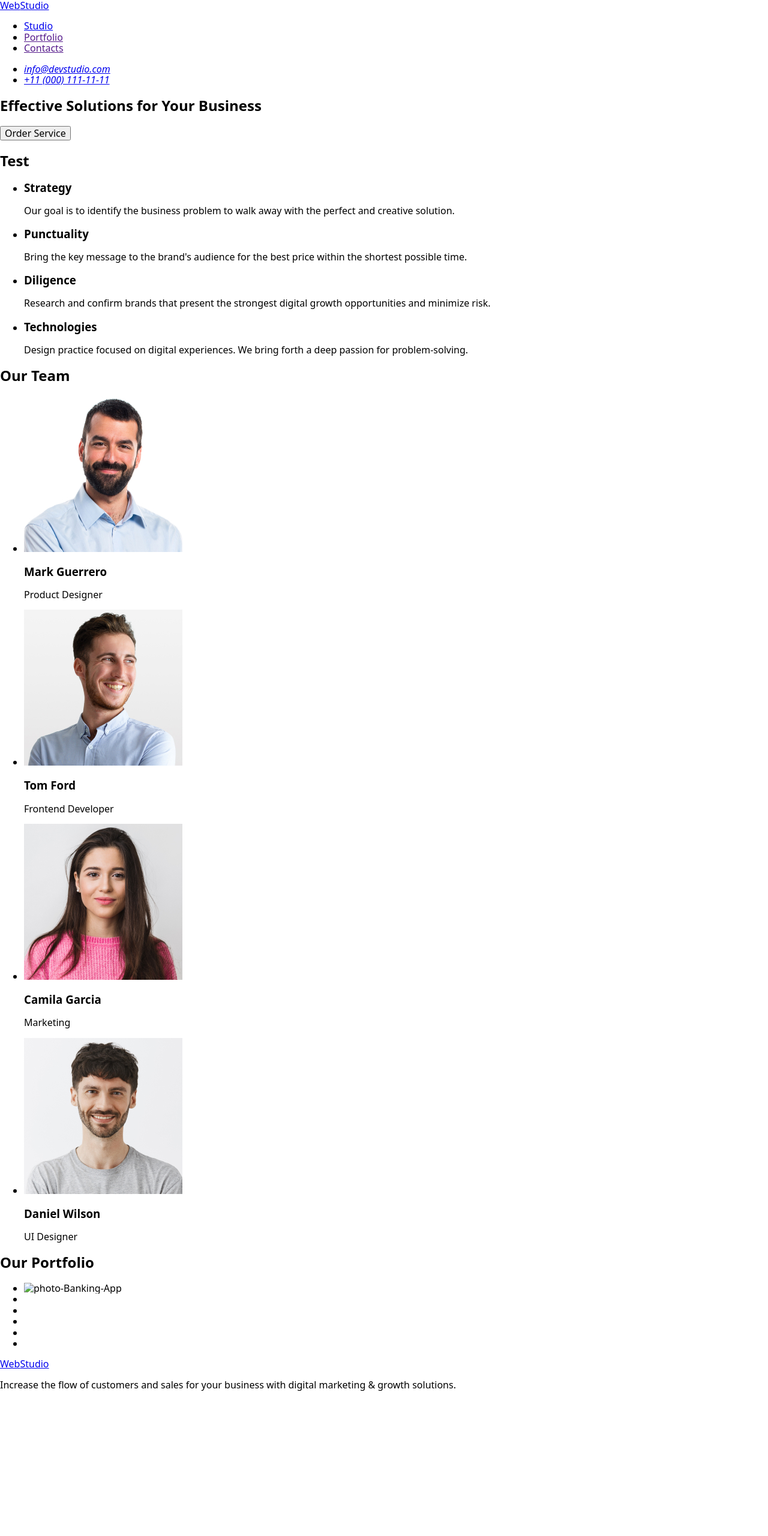
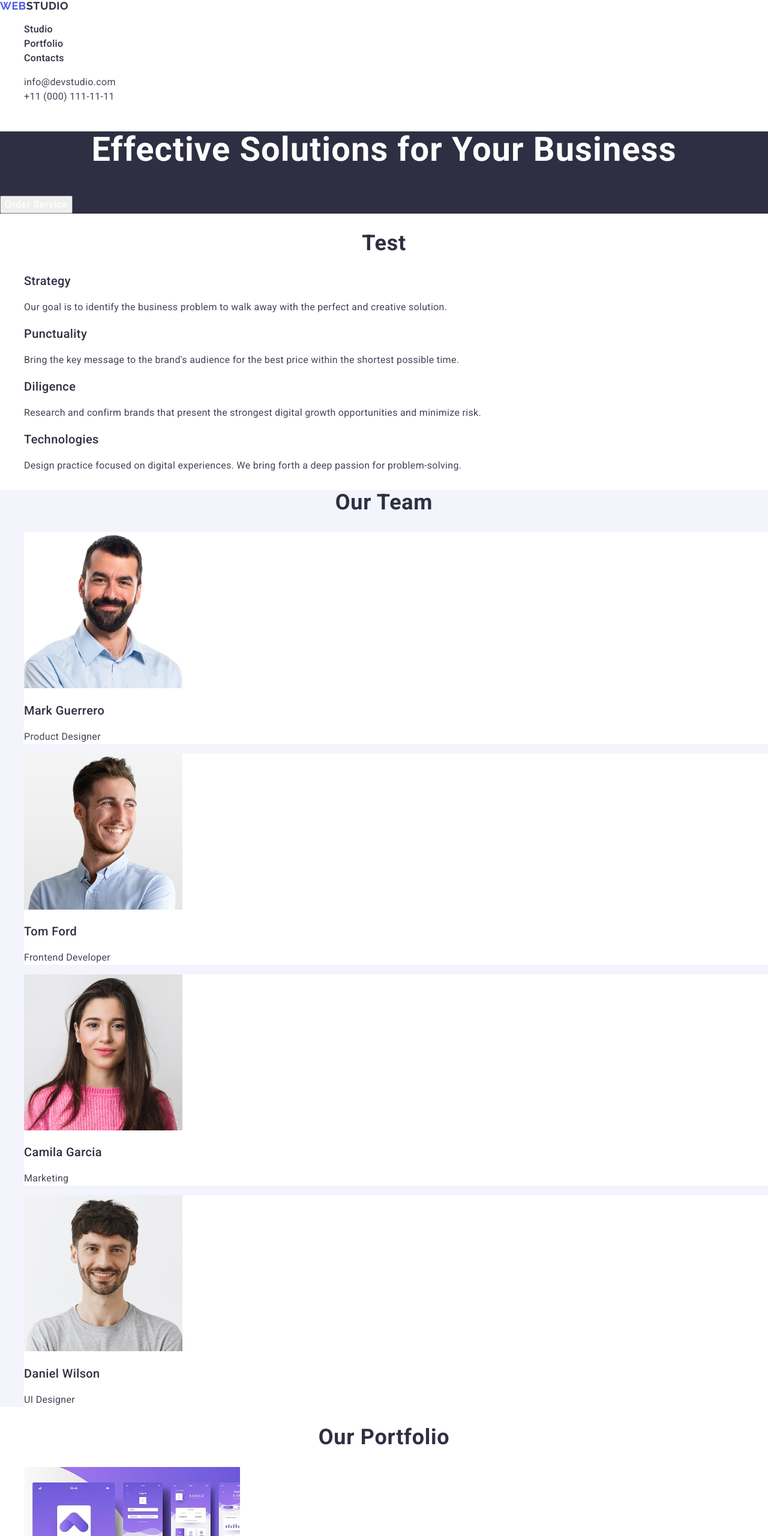
Before and after one commit to alena-mrk256/goit-markup-hw-02, a plain HTML site: page index.html in a window 1280 px wide. Shown: the top 2560 px of the page at 60% size. Before the commit the page ends 2333 px from the top, so only its background shows below. Drawn offline with nearby package versions, Linux system fonts and the light colour scheme.

Commit message:
add initial files

```diff
--- /dev/null
+++ b/css/style.css
@@ -0,0 +1,135 @@
+body {
+    font-family: "Roboto", sans-serif;
+    background-color: #fff;
+    color: #434455;
+}
+ul, ol{
+    list-style-type: none;
+}
+
+a{
+    text-decoration: none;
+}
+
+.address-head{
+    font-style: normal
+}
+.logo{
+    font-family: "Raleway", sans-serif;
+    font-weight: 700;
+    font-size: 18px;
+    line-height: 1.16;
+    letter-spacing: 0.03em;
+    text-transform: uppercase;
+    color: #4d5ae5;
+}
+.logo-text{
+    color: #2e2f42;
+}
+.link-header{
+    font-weight: 500;
+    font-size: 16px;
+    line-height: 1.5;
+    letter-spacing: 0.02em;
+    color: #2e2f42;
+}
+.link-header:focus, .link-header:hover{
+    color: #404BBF
+}
+
+.address-link{
+    font-weight: 400;
+    font-size: 16px;
+    line-height: 1.5;
+    letter-spacing: 0.02em;
+    color: #434455;
+}
+.address-link:focus, .address-link:hover {
+    color: #404BBF;
+}
+
+.business{
+    background: #2e2f42;
+}
+
+.business-h{
+    font-weight: 700;
+    font-size: 56px;
+    line-height: 1.07143;
+    letter-spacing: 0.02em;
+    text-align: center;
+    color: #fff;
+}
+.button-business{
+    font-weight: 500;
+    font-size: 16px;
+    line-height: 1.5;
+    letter-spacing: 0.04em;
+    color: #fff;
+}
+
+.button-business:focus, .button-business:hover {
+    background-color: #404BBF;
+}
+.base-h-two{
+    font-weight: 700;
+    font-size: 36px;
+    line-height: 1.11;
+    letter-spacing: 0.02em;
+    text-align: center;
+    color: #2e2f42;
+}
+.base-h-tri{
+    font-weight: 500;
+    font-size: 20px;
+    line-height: 1.2;
+    letter-spacing: 0.02em;
+    color: #2e2f42;
+}
+
+.base-p{
+    font-weight: 400;
+    font-size: 16px;
+    line-height: 1.5;
+    letter-spacing: 0.02em;
+    color: #434455;
+}
+
+.comand{
+    background: #f4f4fd;
+}
+.base-h-two-van{
+    font-weight: 700;
+    font-size: 36px;
+    line-height: 1.11111;
+    letter-spacing: 0.02em;
+    text-align: center;
+    color: #2e2f42;
+}
+
+.comand-link{
+    background: #fff;
+}
+.footer{
+    background: #2e2f42;
+}
+.logo-footer{
+    font-family: "Raleway", sans-serif;
+    font-weight: 700;
+    font-size: 18px;
+    line-height: 1.16667;
+    letter-spacing: 0.03em;
+    text-transform: uppercase;
+    color: #4d5ae5;
+}
+.logo-footer-span{
+    color: #f4f4fd;
+}
+
+.footer-p{
+    font-weight: 400;
+    font-size: 16px;
+    line-height: 1.5;
+    letter-spacing: 0.02em;
+    color: #f4f4fd;
+}
--- a/index.html
+++ b/index.html
@@ -16,7 +16,7 @@
       href="https://fonts.googleapis.com/css2?family=Raleway:ital,wght@0,700;1,700&family=Roboto:wght@400;500;700&display=swap"
       rel="stylesheet"
     />
-    <link rel="stylesheet" href=".css/style.css">
+    <link rel="stylesheet" href="./css/style.css">
     <title>Document</title>
   </head>
   <body>
@@ -141,24 +141,70 @@
 
       <!-- Portfolio -->
        <section>
-        <h2>Our Portfolio</h2>
+        <h2 class="base-h-two-van">Our Portfolio</h2>
         <ul>
           <li>
             <img
-            src=".images/photo-1.jpg"
-            alt="photo-Banking-App">
+            src="./images/photo-1.jpg"
+            alt="photo-Banking-App"
+            width="360"
+            height="300"
+            />
+            <h3 class="base-h-tri">Banking App</h3>
+            <p class="base-p">App</p>
           </li>
-          <li></li>
-          <li></li>
-          <li></li>
-          <li></li>
-          <li></li>
+          <li>
+            <img
+            src="./images/photo-2.jpg"
+            alt="photo-Cashless-Payment"
+            width="360"
+            height="300"
+            />
+            <h3 class="base-h-tri">Cashless Payment</h3>
+            <p class="base-p">Marketing</p>
+          </li>
+          <li>
+            <img
+            src="./images/photo-3.jpg"
+            alt="photo-Meditation-App"
+            width="360"
+            height="300" />
+            <h3 class="base-h-tri">Meditation App</h3>
+            <p class="base-p">App</p>
+          </li>
+          <li>
+            <img
+            src="./images/photo-4.jpg"
+            alt="photo-Taxi-Service"
+            width="360"
+            height="300"/>
+            <h3 class="base-h-tri">Taxi Service</h3>
+            <p class="base-p">Marketing</p>
+          </li>
+          <li>
+            <img
+            src="./images/photo-5.jpg"
+            alt="photo-Screen-Illustration"
+            width="360"
+            height="300" />
+            <h3 class="base-h-tri">Screen Illustration</h3>
+            <p class="base-p">Design</p>
+          </li>
+          <li>
+            <img
+            src="./images/photo-6.jpg"
+            alt="photo-Online-Courses"
+            width="360"
+            height="300" />
+            <h3 class="base-h-tri">Online Courses</h3>
+            <p class="base-p">Marketing</p>
+          </li>
         </ul>
        </section>
     </main>
     <footer class="footer">
-      <a href="./index.html" class="logo-futer"
-        >Web<span class="logo-futer-span">Studio</span></a
+      <a href="./index.html" class="logo-footer"
+        >Web<span class="logo-footer-span">Studio</span></a
       >
       <p class="footer-p">
         Increase the flow of customers and sales for your business with digital
```
Also changed, not shown: images/photo-2.jpg (added), images/photo-3.jpg (added), images/photo-4.jpg (added), images/photo-5.jpg (added), images/photo-6.jpg (added).
